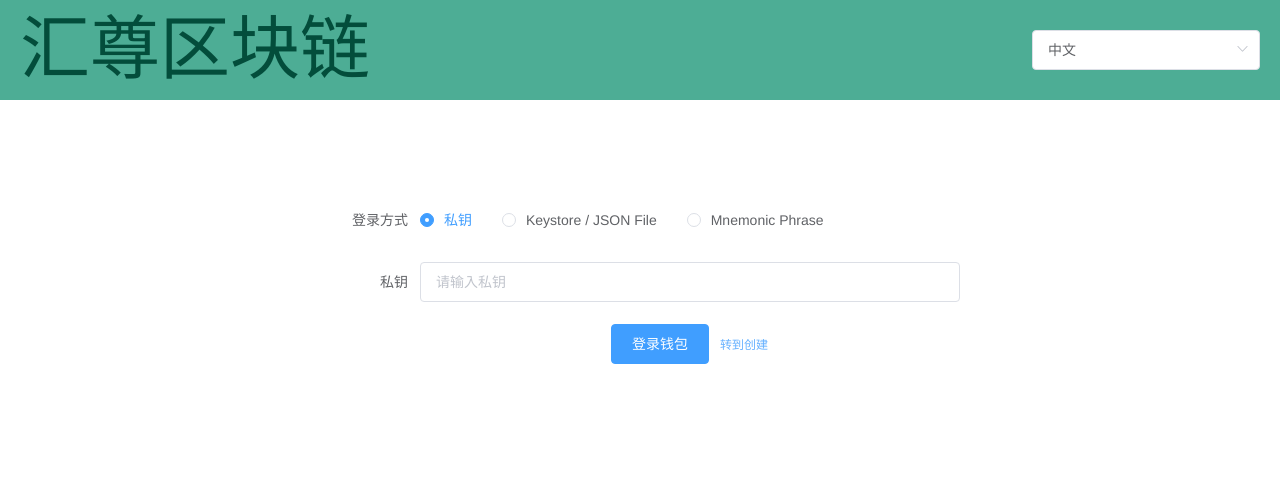
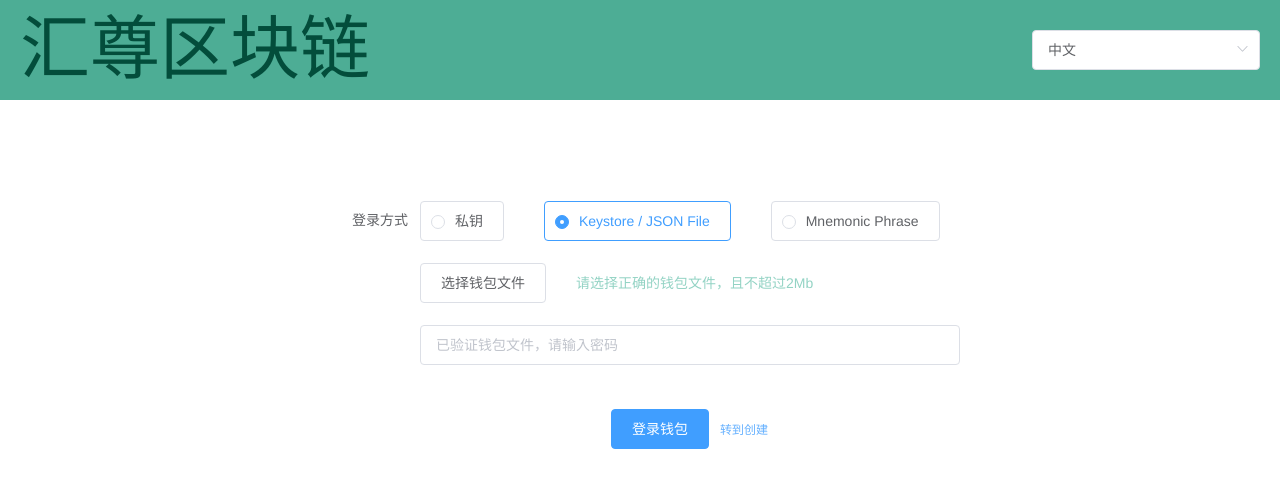
Before and after one commit to huangyunshen/hzweb, a Vue app: page / in a window 1280 px wide. Both pictures are taken after a click on the button "转到登录". Shown: the top 488 px of the page. Built offline with nearby package versions, Linux system fonts and the light colour scheme.

Commit message:
注册登录

```diff
--- a/src/components/createWallet.vue
+++ b/src/components/createWallet.vue
@@ -15,6 +15,7 @@
             v-model="formRulesCreate.pwd"
             placeholder="请输入大于8位同时包含数字和字母的密码"
             auto-complete="off"
+            clearable
           ></el-input>
         </el-form-item>
       </el-form>
--- a/src/components/userLogin.vue
+++ b/src/components/userLogin.vue
@@ -7,17 +7,67 @@
 
         <el-form-item label="登录方式">
          <el-radio-group v-model="form.checkType">
-           <el-radio label="1">私钥</el-radio>
-           <el-radio label="2">Keystore / JSON File</el-radio>
-           <el-radio label="3">Mnemonic Phrase</el-radio>
+           <el-radio label="1" border>私钥</el-radio>
+           <el-radio label="2" border>Keystore / JSON File</el-radio>
+           <el-radio label="3" border>Mnemonic Phrase</el-radio>
          </el-radio-group>
         </el-form-item>
+
+        <div v-show="form.checkType==='1'?true:false">
           <el-form-item label="私钥">
             <el-input
               type="password"
               placeholder="请输入私钥"
               auto-complete="off"
+              clearable
             ></el-input>
+          </el-form-item>
+        </div>
+
+        <div v-show="form.checkType==='2'?true:false">
+          <el-form-item>
+            <el-upload
+              action="http://localhost"
+              :limit="1"
+              :file-list="fileList">
+              <el-button :type="uploadFileBtnType">选择钱包文件</el-button>
+              <span slot="tip" class="fileUploadTip">请选择正确的钱包文件，且不超过2Mb</span>
+            </el-upload>
+          </el-form-item>
+
+          <el-form-item>
+            <el-input
+              v-if="jsonFileChecked"
+              type="password"
+              placeholder="已验证钱包文件，请输入密码"
+              auto-complete="off"
+              clearable
+            ></el-input>
+          </el-form-item>
+        </div>
+
+        <div v-show="form.checkType==='3'?true:false">
+          <el-form-item label="助记词">
+            <el-input
+              type="textarea"
+              :autosize="{minRows:5,maxRows:10}"
+              placeholder="请输入助记词"
+            ></el-input>
+          </el-form-item>
+
+          <el-form-item label="密码（可选）">
+            <el-input
+              v-if="jsonFileChecked"
+              type="password"
+              placeholder="已验证钱包文件，请输入密码"
+              auto-complete="off"
+              clearable
+            ></el-input>
+          </el-form-item>
+        </div>
+
+        <el-form-item>
+
         </el-form-item>
       </el-form>
   </div>
@@ -30,9 +80,12 @@
     data(){
 
       return {
+        jsonFileChecked:true,
         form:{
-          checkType:'1'
-        }
+          checkType:'2'
+        },
+        uploadFileBtnType:'default',
+        fileList:[]
       }
     },
     methods:{
@@ -42,5 +95,9 @@
 </script>
 
 <style scoped>
-
+  .fileUploadTip{
+    display: inline-block;
+    margin-left:30px;
+    color: #93D3C4;
+  }
 </style>
```
Lines whose indentation alone changed are shown as unchanged.
